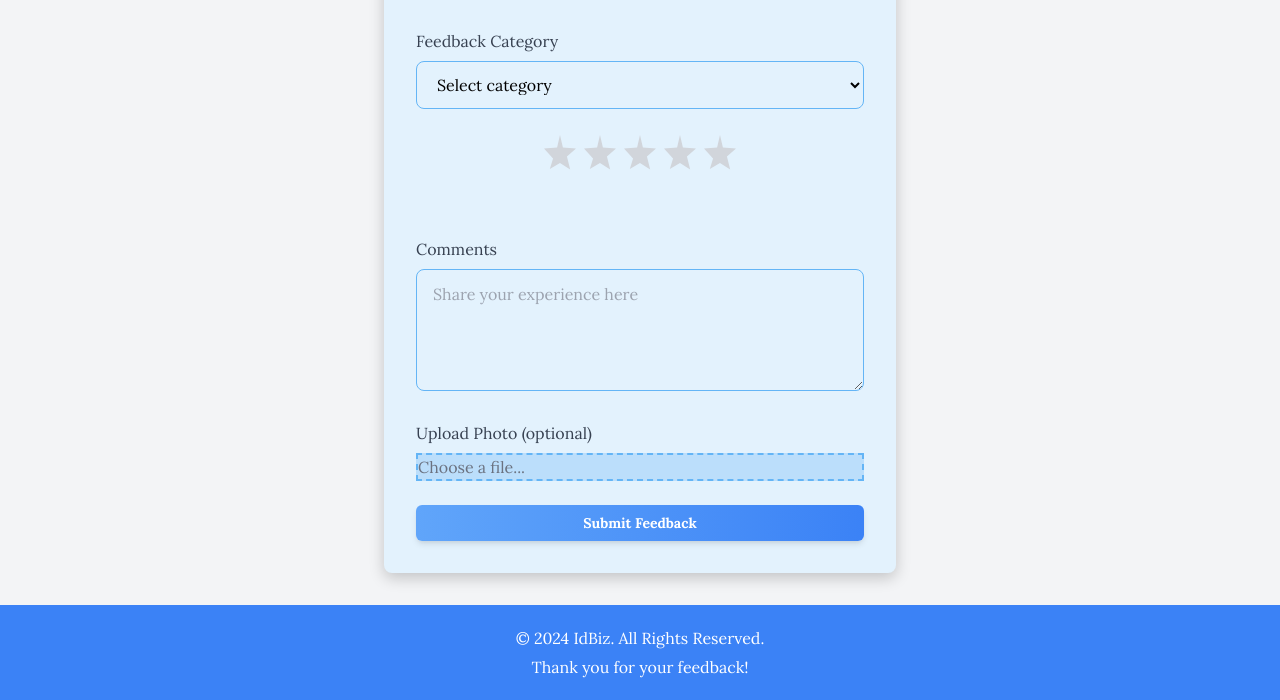
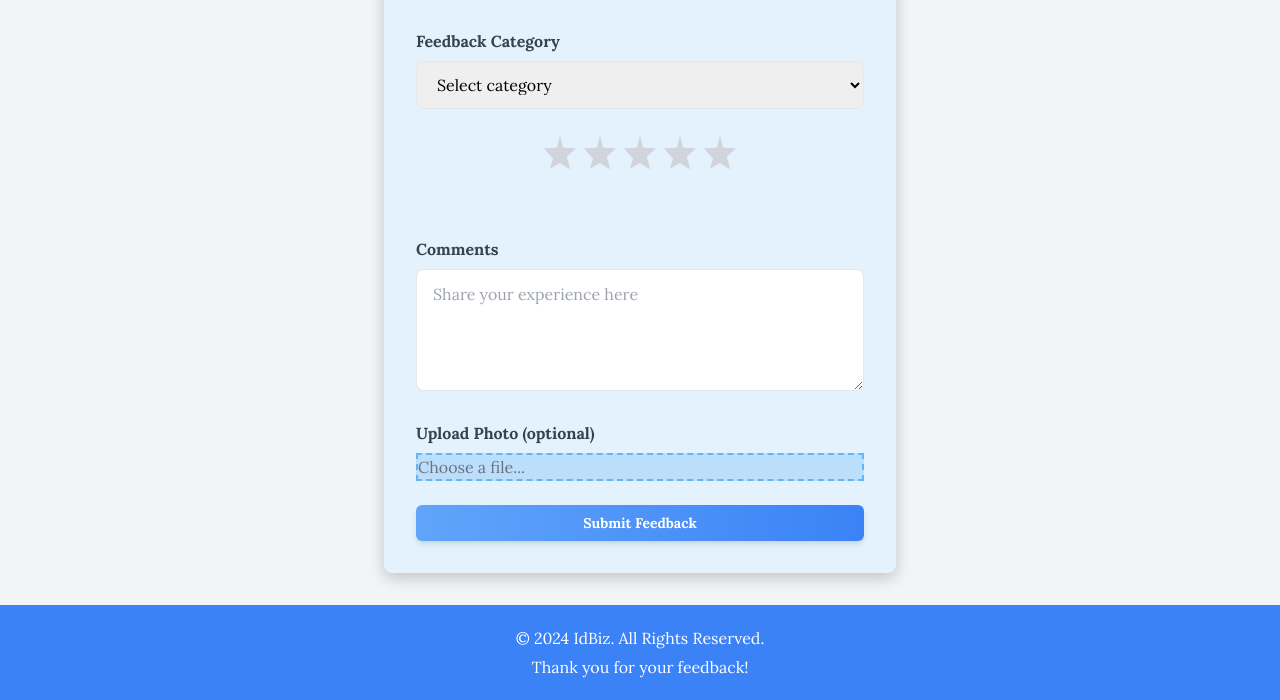
Before and after one commit to idbiz/idbiz.github.io, a plain HTML site: page pages/form-feedback.html in a window 1280 px wide. Shown: the part 239-939 px from the top of the page. Drawn offline with nearby package versions, Linux system fonts and the light colour scheme.

Commit message:
Enhance feedback form style

```diff
--- a/css/feedback.css
+++ b/css/feedback.css
@@ -55,25 +55,6 @@ h2:hover {
 p {
   color: #546e7a;
   font-family: 'Lora', serif;
-}
-
-/* Gaya input dan textarea */
-input[type="text"],
-input[type="email"],
-select,
-textarea {
-  border: 2px solid #64b5f6;
-  background-color: #e3f2fd;
-  transition: background-color 0.3s ease, border-color 0.3s ease;
-}
-
-input[type="text"]:focus,
-input[type="email"]:focus,
-select:focus,
-textarea:focus {
-  border-color: #0288d1;
-  background-color: #bbdefb;
-  box-shadow: 0 0 10px rgba(2, 136, 209, 0.3);
 }
 
 /* Gaya hover pada bintang */
--- a/pages/form-feedback.html
+++ b/pages/form-feedback.html
@@ -19,7 +19,7 @@
     <p class="text-gray-500 text-center mb-8">Please share your experience.</p>
 
     <div class="mb-6">
-      <label for="category" class="block text-gray-700 font-medium mb-2">Feedback Category</label>
+      <label for="category" class="block text-gray-700 font-bold mb-2">Feedback Category</label>
       <select id="category" class="w-full px-4 py-3 border rounded-lg focus:outline-none focus:ring-2 focus:ring-blue-400">
         <option value="" disabled selected hidden>Select category</option>
         <option>Service Quality</option>
@@ -58,12 +58,12 @@
     </div>
 
     <div class="mb-6">
-      <label for="comment" class="block text-gray-700 font-medium mb-2">Comments</label>
+      <label for="comment" class="block text-gray-700 font-bold mb-2">Comments</label>
       <textarea id="comment" rows="4" class="w-full px-4 py-3 border rounded-lg focus:outline-none focus:ring-2 focus:ring-yellow-400" placeholder="Share your experience here"></textarea>
     </div>
 
     <div class="mb-6">
-      <label for="photo" class="block text-gray-700 font-medium mb-2">Upload Photo (optional)</label>
+      <label for="photo" class="block text-gray-700 font-bold mb-2">Upload Photo (optional)</label>
       <div class="upload-area" onclick="document.getElementById('photo').click();">
         <span id="fileName" class="text-gray-500">Choose a file...</span>
       </div>
```
